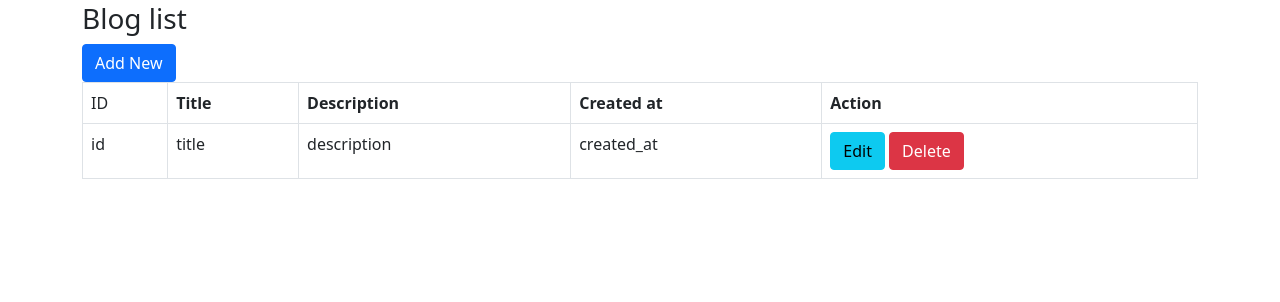
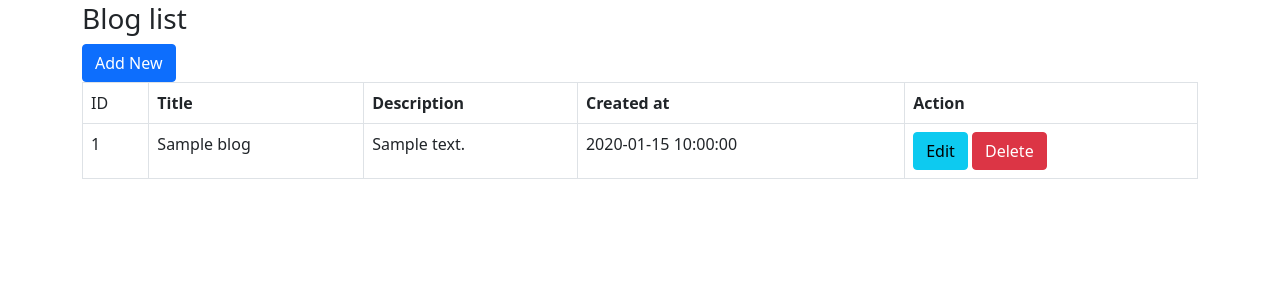
Before and after one commit to Mohamedecorot/cicrud, a CodeIgniter app: the page made by application/views/blog/index.php in a window 1280 px wide. Shown: the part 60-362 px from the top of the page. Run offline with CodeIgniter, Linux system fonts and the light colour scheme; the template is opened without the code that fills it: most values are stand-ins (such as "Sample title", 1, 10 or a date in 2020).

Commit message:
ajout du select (lecture des donnees de la bdd)

```diff
--- a/application/config/autoload.php
+++ b/application/config/autoload.php
@@ -58,7 +58,7 @@ $autoload['packages'] = array();
 |
 |	$autoload['libraries'] = array('user_agent' => 'ua');
 */
-$autoload['libraries'] = array();
+$autoload['libraries'] = array('database', 'session');
 
 /*
 | -------------------------------------------------------------------
--- a/application/config/database.php
+++ b/application/config/database.php
@@ -76,9 +76,9 @@ $query_builder = TRUE;
 $db['default'] = array(
 	'dsn'	=> '',
 	'hostname' => 'localhost',
-	'username' => '',
-	'password' => '',
-	'database' => '',
+	'username' => 'root',
+	'password' => 'root',
+	'database' => 'codeigniter',
 	'dbdriver' => 'mysqli',
 	'dbprefix' => '',
 	'pconnect' => FALSE,
--- a/application/views/blog/index.php
+++ b/application/views/blog/index.php
@@ -31,16 +31,24 @@
                 </tr>
             </thead>
             <tbody>
+            <?php
+                if($blogs){
+                    foreach($blogs as $blog){
+            ?>
                 <tr>
-                    <td>id</td>
-                    <td>title</td>
-                    <td>description</td>
-                    <td>created_at</td>
+                    <td><?= $blog->id; ?></td>
+                    <td><?= $blog->title; ?></td>
+                    <td><?= $blog->description; ?></td>
+                    <td><?= $blog->created_at; ?></td>
                     <td>
                         <a href="<?= base_url('blog/edit/'); ?>" class="btn btn-info">Edit</a>
                         <a href="<?= base_url('blog/delete/'); ?>" class="btn btn-danger" onclick="return confirm('Do you want to delete this record?');">Delete</a>
                     </td>
                 </tr>
+            <?php
+                    }
+                }
+            ?>
             </tbody>
         </table>
 
```
Also changed, not shown: application/controllers/Blog.php (+8 -3 lines), application/models/Blog_m.php (added, +14 -0 lines), Readme.md.
